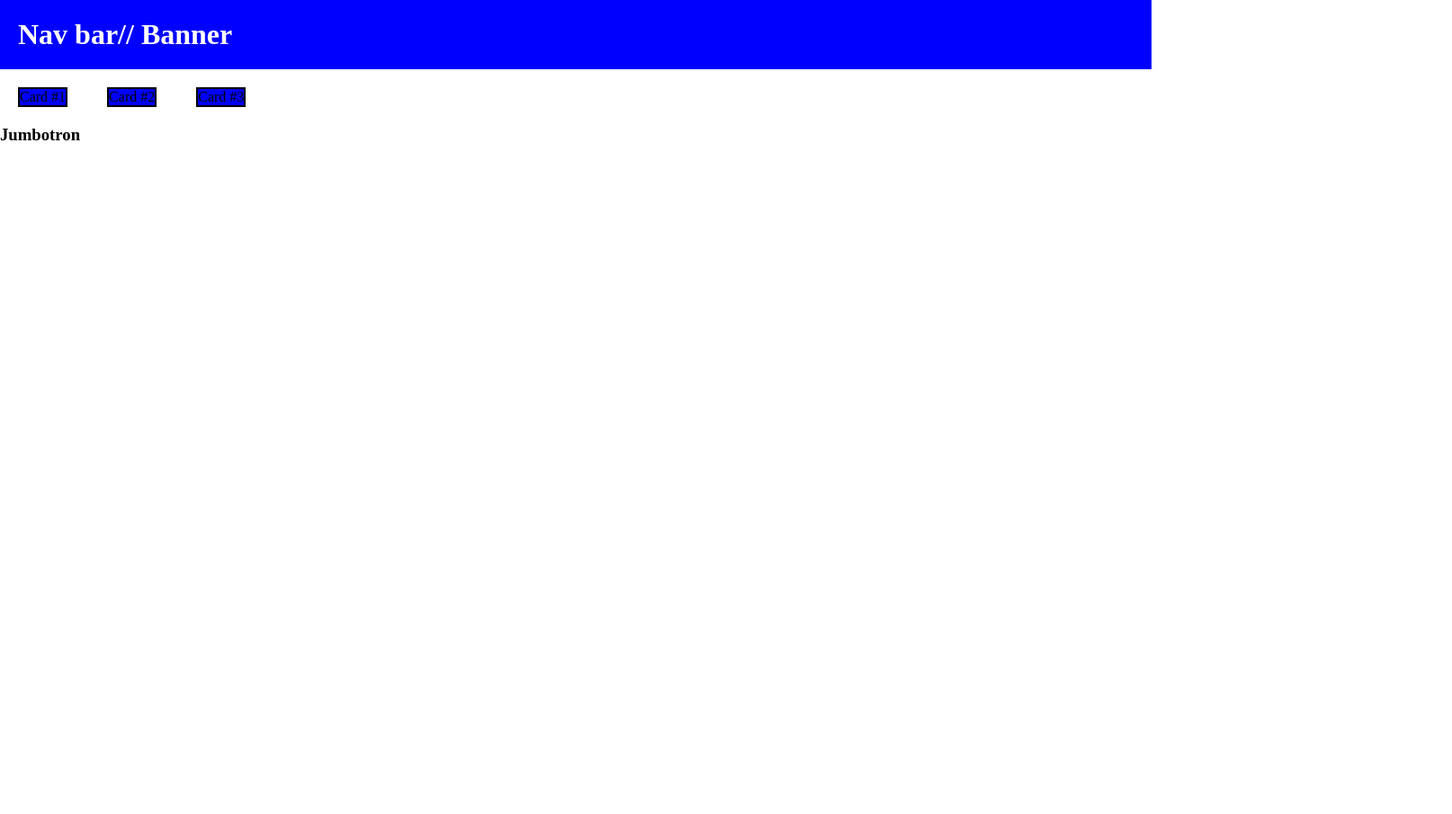
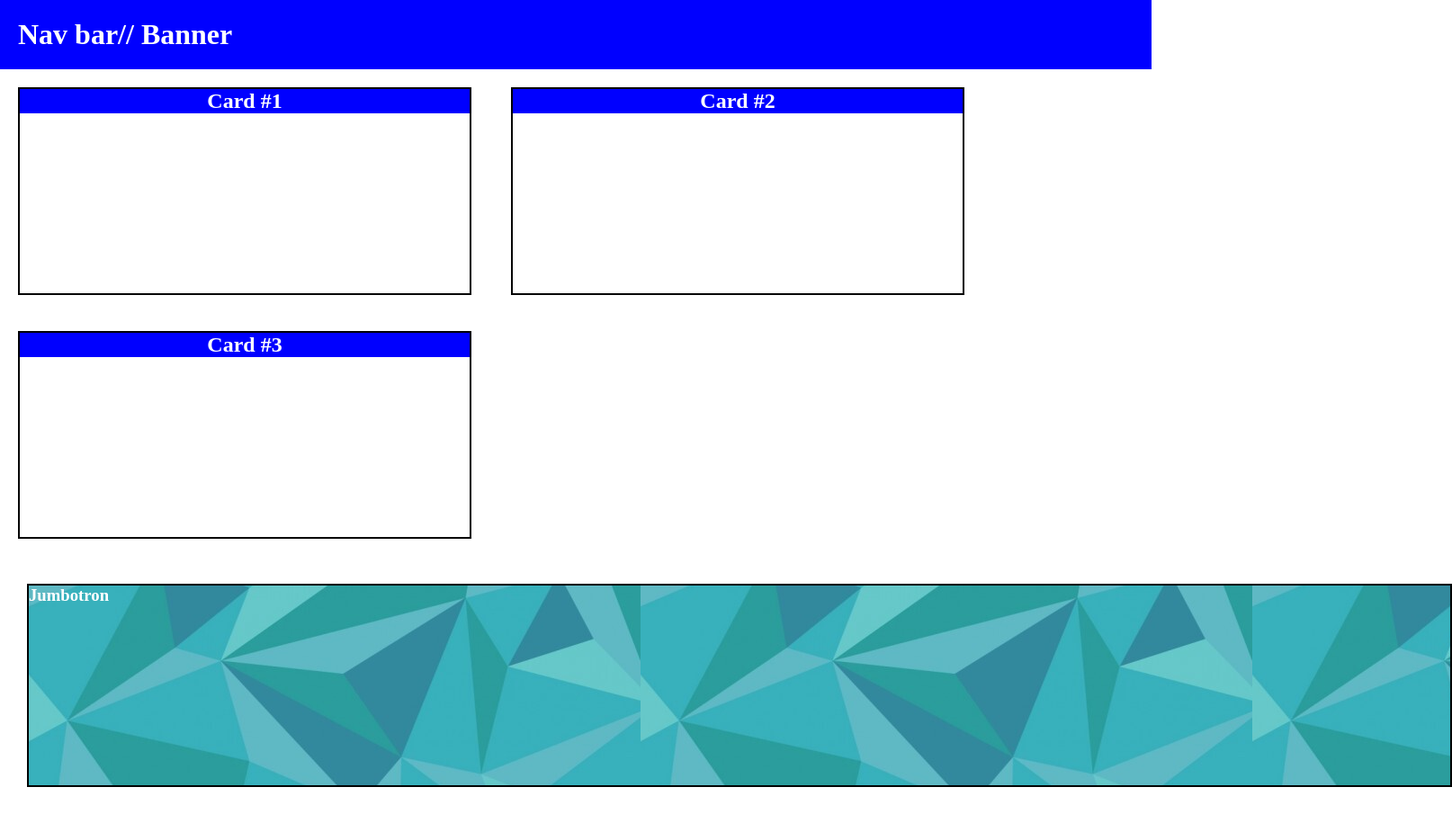
Before and after one commit to isabellehky/css-box-model, a plain HTML site: page index.html in a window 1280 px wide. Shown: the whole page at 90% size, 1614 px wide, since content can reach past the window. Before the commit the page ends 800 px from the top, so only its background shows below. Drawn offline with Linux system fonts and the light colour scheme.

Commit message:
new changes

```diff
--- a/index.html
+++ b/index.html
@@ -13,14 +13,13 @@
     </header>
 <main>
     <section id="cards">
-        <div>Card #1</div>
-        <div>Card #2</div>
-        <div>Card #3</div>
+        <div><h2 class="bluebg white">Card #1</h2></div>
+        <div><h2 class="bluebg white">Card #2</h2></div>
+        <div><h2 class="bluebg white">Card #3</h2></div>
     </section>
 
     <section id="jumbotron">
-        <h3>Jumbotron</h3>
-
+        <h3 class="white">Jumbotron</h3>
     </section>
 
 
--- a/style.css
+++ b/style.css
@@ -18,7 +18,17 @@ h1 {
 
 div {
     display: inline-block;
+    text-align: center;
     margin: 20px;
     border: 2px solid black;
-    background-color: blue;
+    padding-bottom: 200px;
+    width: 500px;
 }
+
+#jumbotron{
+margin: 30px;
+border: 2px solid black;
+padding-bottom: 200px;
+width: 1580px;
+background-image: url("./images/jumbotron-background.jpeg");
+}
```
Also changed, not shown: images/jumbotron-background.jpeg (added).
